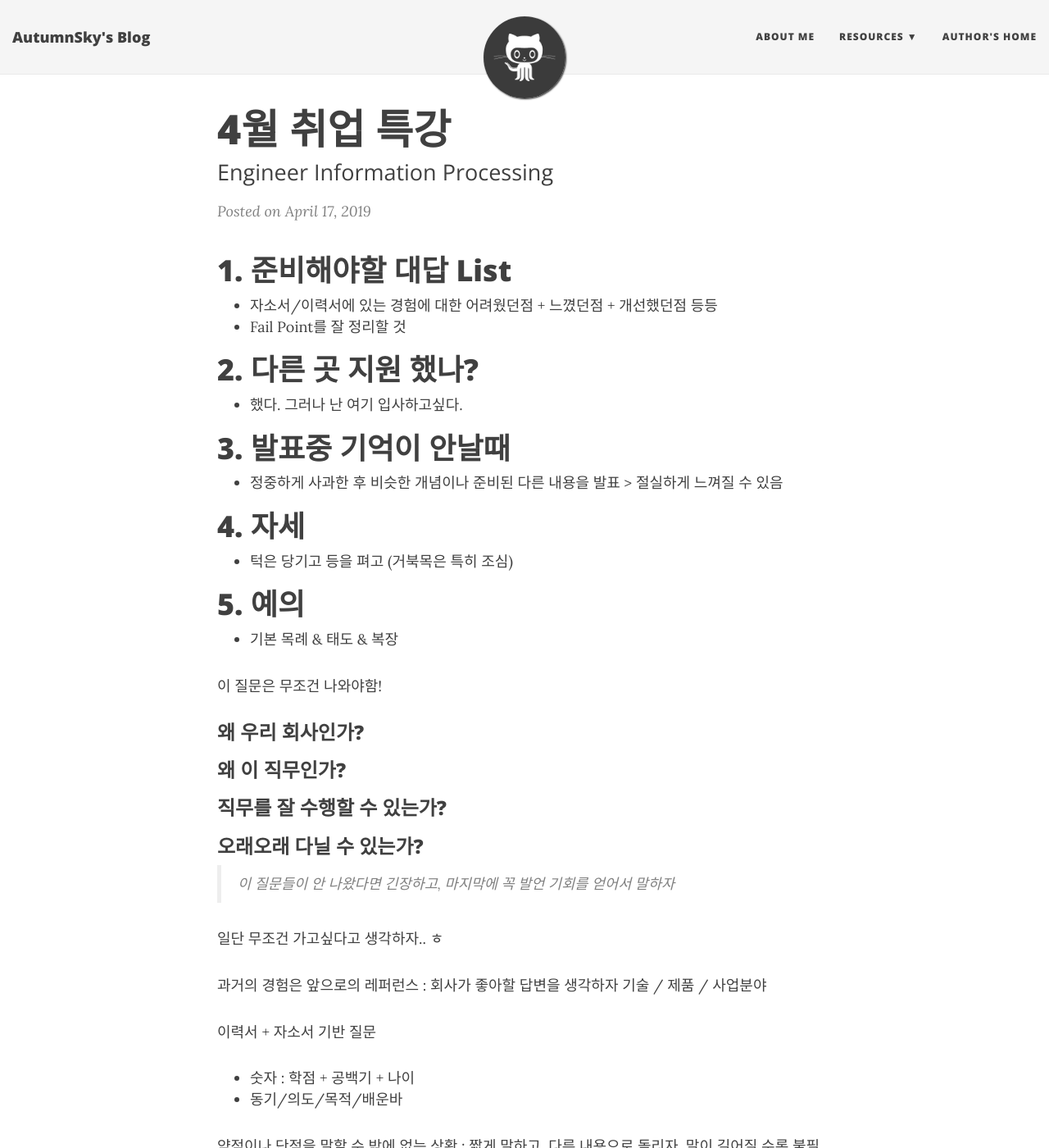
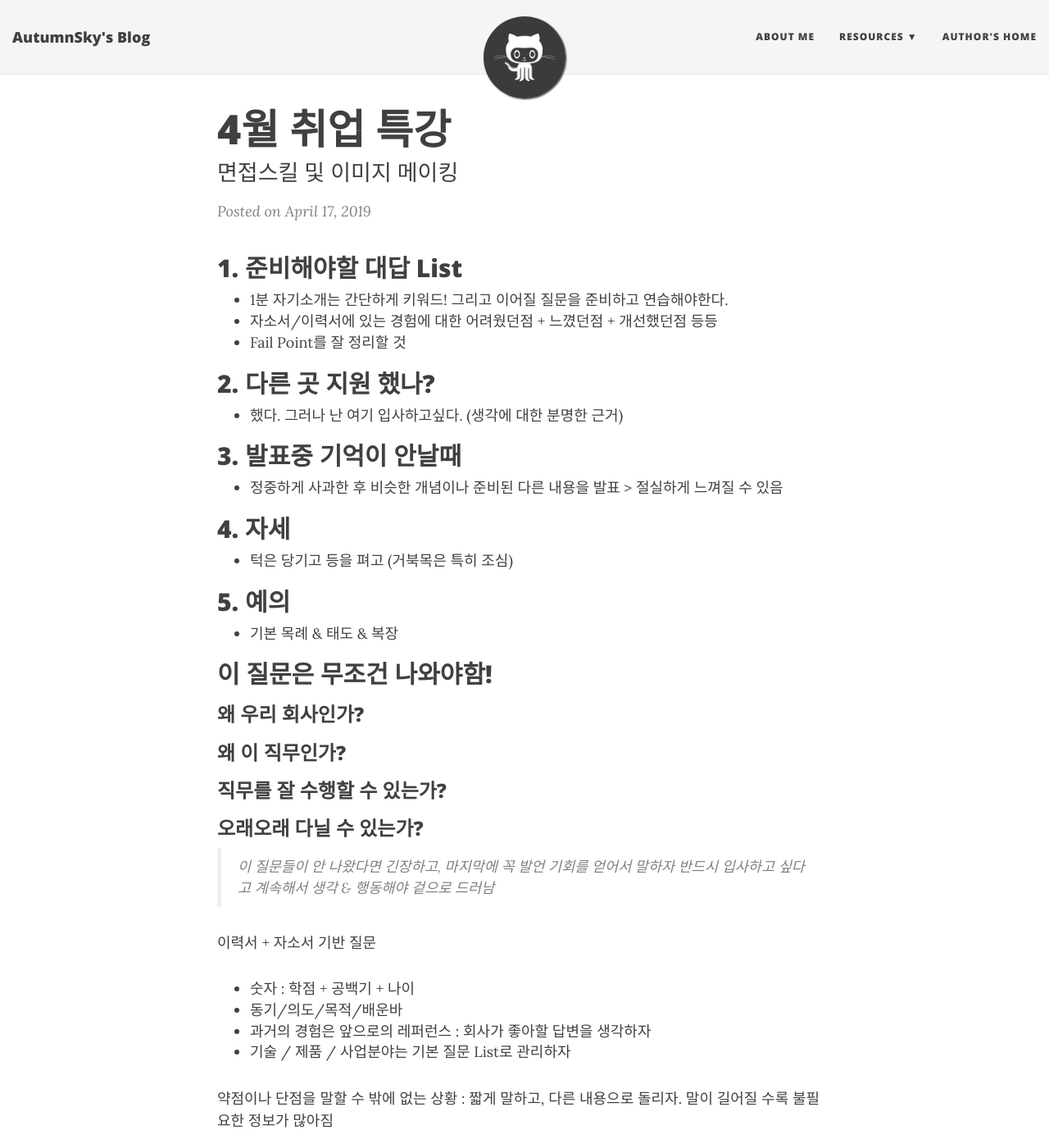
Before and after one commit to DongChanS/AutumnSky92.github.io, a Jekyll site: the page built from _posts/2019-04-17-TIL.md, in a window 1280 px wide and 1400 px high. Shown: the whole window at 82% size. Built offline with Jekyll 4.4.1, drawn with Linux system fonts in a browser that asks for light colours; nearby versions of some CDN libraries; some of the changed text lies outside the part shown.

Commit message:
4월 취업 특강 수정

```diff
--- a/_posts/2019-04-17-TIL.md
+++ b/_posts/2019-04-17-TIL.md
@@ -1,44 +1,50 @@
 ---
 layout: post
 title: 4월 취업 특강
-subtitle: Engineer Information Processing
-tags: 취업 특강
+subtitle: 면접스킬 및 이미지 메이킹
+tags: 취업특강
 comments: true
 ---
 
-# 1. 준비해야할 대답 List
+## 1. 준비해야할 대답 List
+- 1분 자기소개는 간단하게 키워드! 그리고 이어질 질문을 준비하고 연습해야한다.
 - 자소서/이력서에 있는 경험에 대한 어려웠던점 + 느꼈던점 + 개선했던점 등등
 - Fail Point를 잘 정리할 것
 
-# 2. 다른 곳 지원 했나?
-- 했다. 그러나 난 여기 입사하고싶다.
 
-# 3. 발표중 기억이 안날때
+## 2. 다른 곳 지원 했나?
+- 했다. 그러나 난 여기 입사하고싶다. (생각에 대한 분명한 근거)
+
+
+## 3. 발표중 기억이 안날때
 - 정중하게 사과한 후 비슷한 개념이나 준비된 다른 내용을 발표 > 절실하게 느껴질 수 있음
 
-# 4. 자세
+
+## 4. 자세
 - 턱은 당기고 등을 펴고 (거북목은 특히 조심)
 
-# 5. 예의
+
+## 5. 예의
 - 기본 목례 & 태도 & 복장
 
 
-이 질문은 무조건 나와야함!
+## 이 질문은 무조건 나와야함!
 ### 왜 우리 회사인가?
 ### 왜 이 직무인가?
 ### 직무를 잘 수행할 수 있는가?
 ### 오래오래 다닐 수 있는가?
 > 이 질문들이 안 나왔다면 긴장하고, 마지막에 꼭 발언 기회를 얻어서 말하자
+> 반드시 입사하고 싶다고 계속해서 생각 & 행동해야 겉으로 드러남
 
-일단 무조건 가고싶다고 생각하자.. ㅎ
 
-과거의 경험은 앞으로의 레퍼런스 : 회사가 좋아할 답변을 생각하자
-기술 / 제품 / 사업분야
 
 
 이력서 + 자소서 기반 질문
 - 숫자 : 학점 + 공백기 + 나이
 - 동기/의도/목적/배운바
+- 과거의 경험은 앞으로의 레퍼런스 : 회사가 좋아할 답변을 생각하자
+- 기술 / 제품 / 사업분야는 기본 질문 List로 관리하자
+
 
 약점이나 단점을 말할 수 밖에 없는 상황 : 짧게 말하고, 다른 내용으로 돌리자. 말이 길어질 수록 불필요한 정보가 많아짐
 
```
Also changed, not shown: other parts of _posts/2019-04-17-TIL.md (+1 -5 lines).
